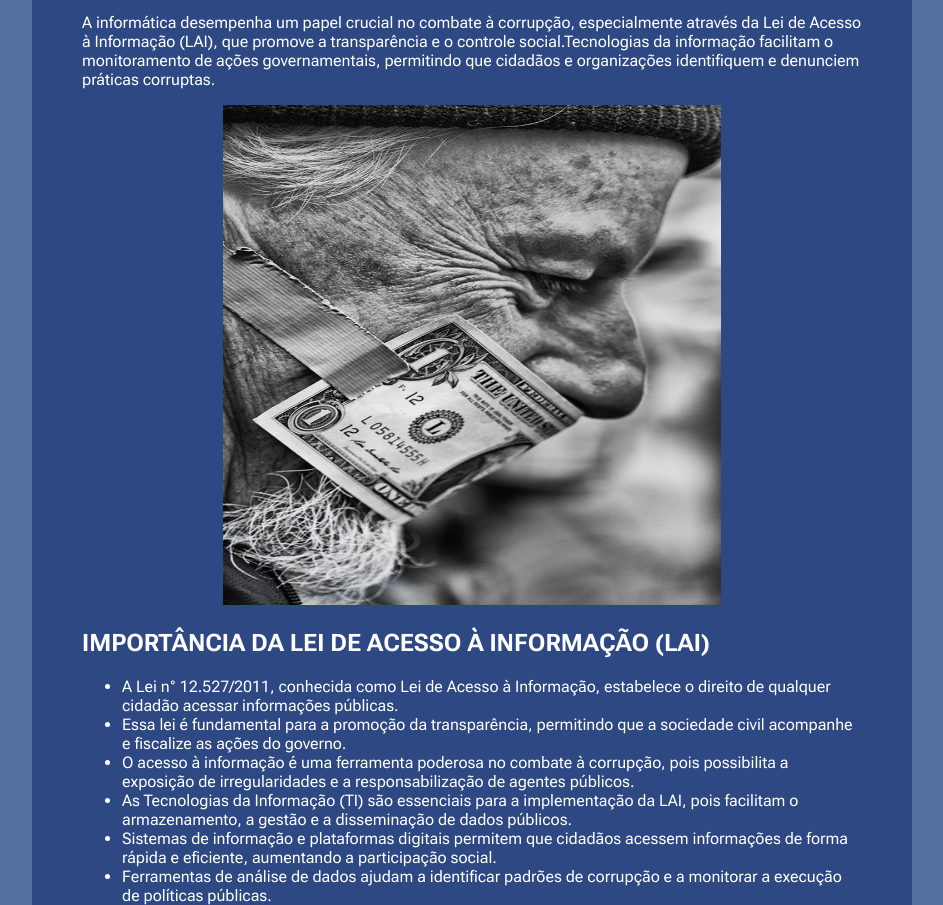
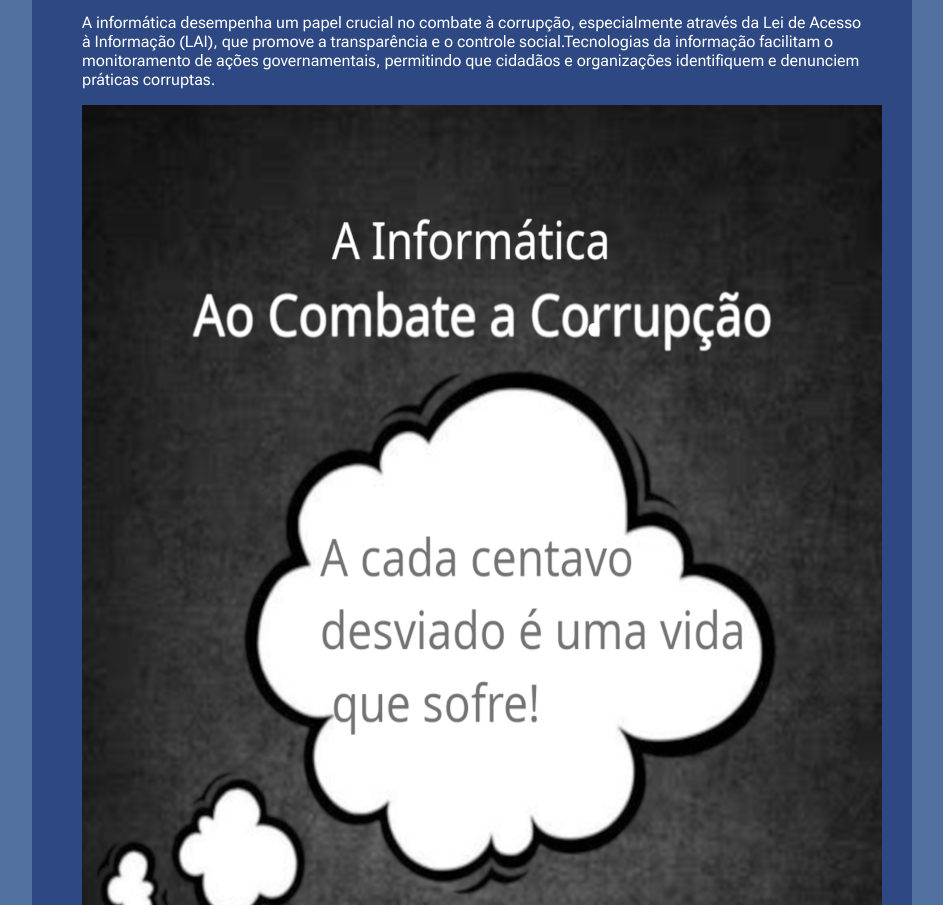
Before and after one commit to mari-556/A-inform-tica-no-combate-corrup-o, a plain HTML site: page Index.html in a window 1280 px wide. Shown: the part 1038-1943 px from the top of the page, without its empty margins (168-1111 px from the left). Drawn offline with Linux system fonts and the light colour scheme.

Commit message:
Add files via upload

```diff
--- a/Index.html
+++ b/Index.html
@@ -80,7 +80,7 @@
          <p>A informática desempenha um papel crucial no combate à corrupção, especialmente através da Lei de Acesso à Informação (LAI), que promove a transparência e o controle social.Tecnologias da informação facilitam o monitoramento de ações governamentais, permitindo que cidadãos e organizações identifiquem e denunciem práticas corruptas. </p>
 
          <center>
-         <img src="imagem1.jpg" alt="cidadão calado" width="498" height="500">
+         <img src="corrupção2.png" alt="cidadão calado" width="800" height="1500">
          </center>
 
          <h1 id="importanciadalei">IMPORTÂNCIA DA LEI DE ACESSO À INFORMAÇÃO (LAI)</h1>
```
Also changed, not shown: corrupção2.png (added).
